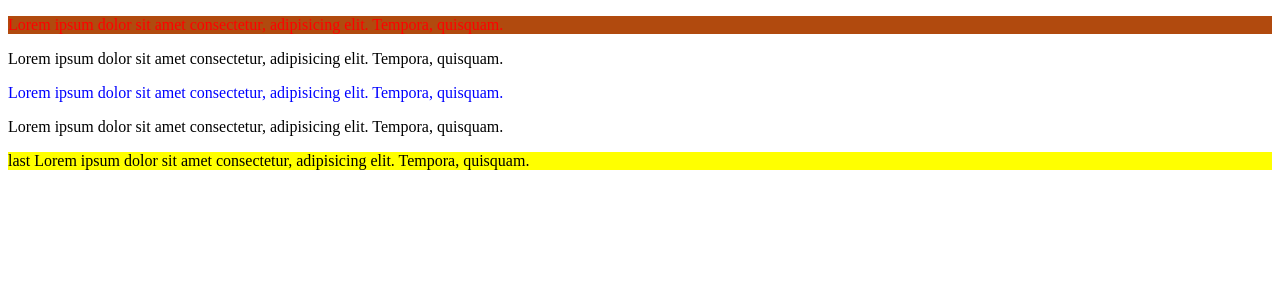
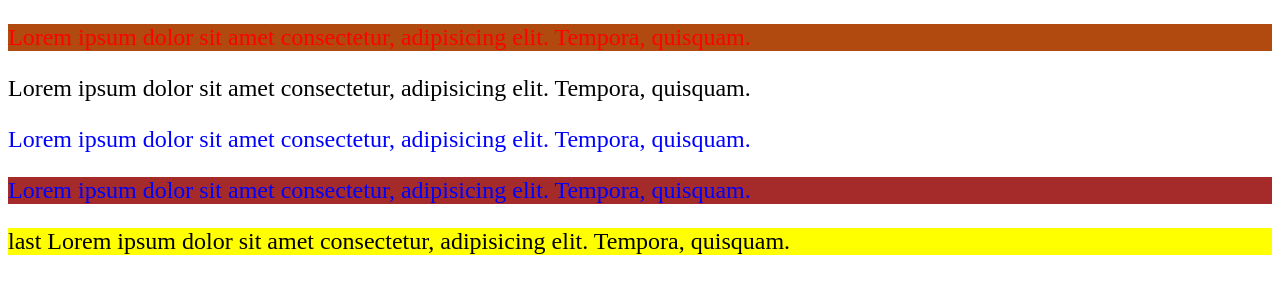
Before and after one commit to SedatAymaz/css-learning, a plain HTML site: page 17.Nth-Child-Selector.html in a window 1280 px wide. Drawn offline with Linux system fonts and the light colour scheme.

Commit message:
4.paragfta background color

```diff
--- a/17.Nth-Child-Selector.html
+++ b/17.Nth-Child-Selector.html
@@ -7,7 +7,7 @@
     <title>NTH - Child Selector</title>
     <style>
         p{
-            /*font-size: 1.5em;*/
+            font-size: 1.5em;
         }
         p:last-child{
             background-color: yellow;
@@ -21,6 +21,11 @@
         p:first-child{
             background-color: rgb(177, 74, 14);
         }
+        p:nth-child(4){
+            color: blue;
+            background-color: brown;
+        }
+
 
 
     </style>
```
